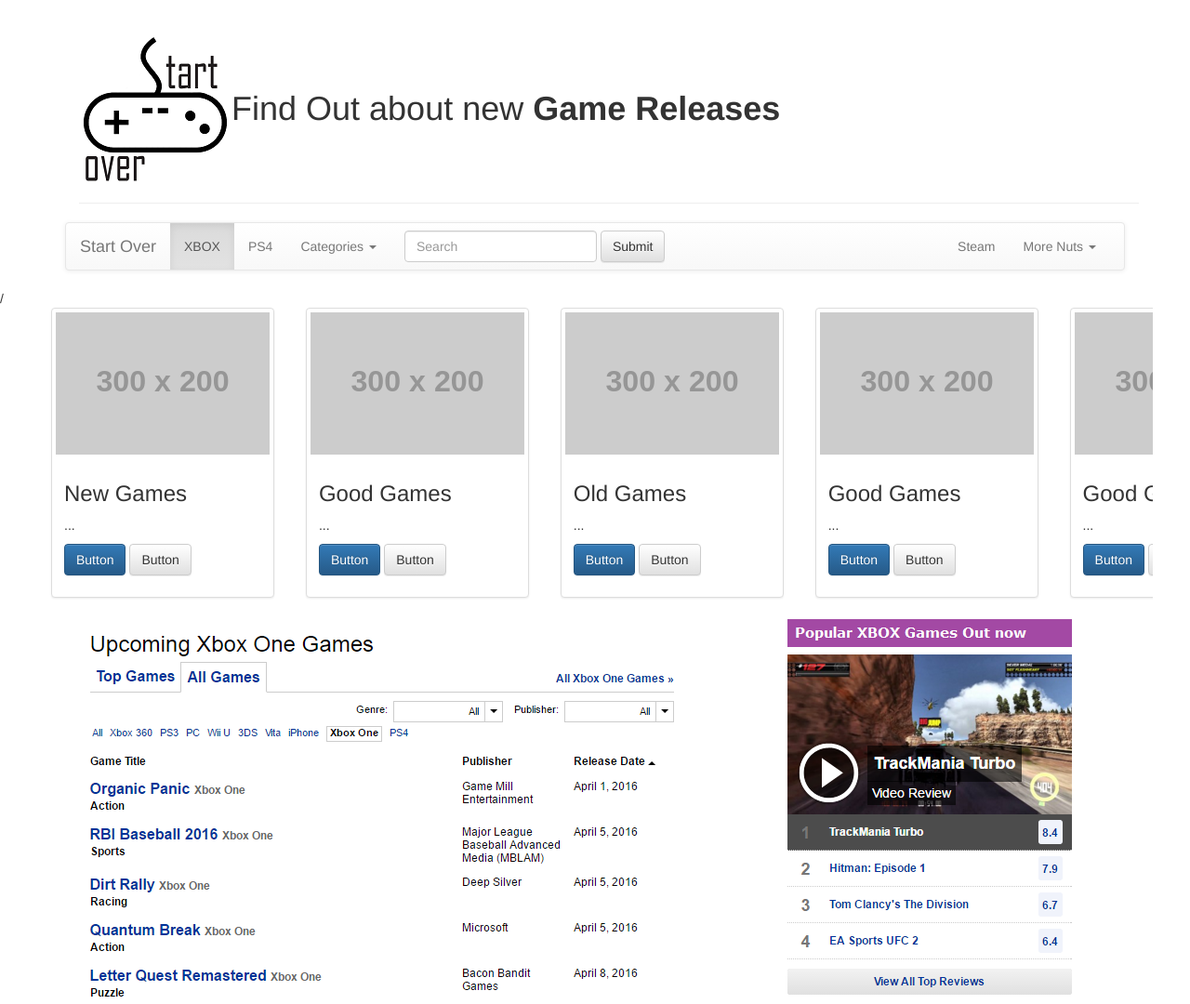
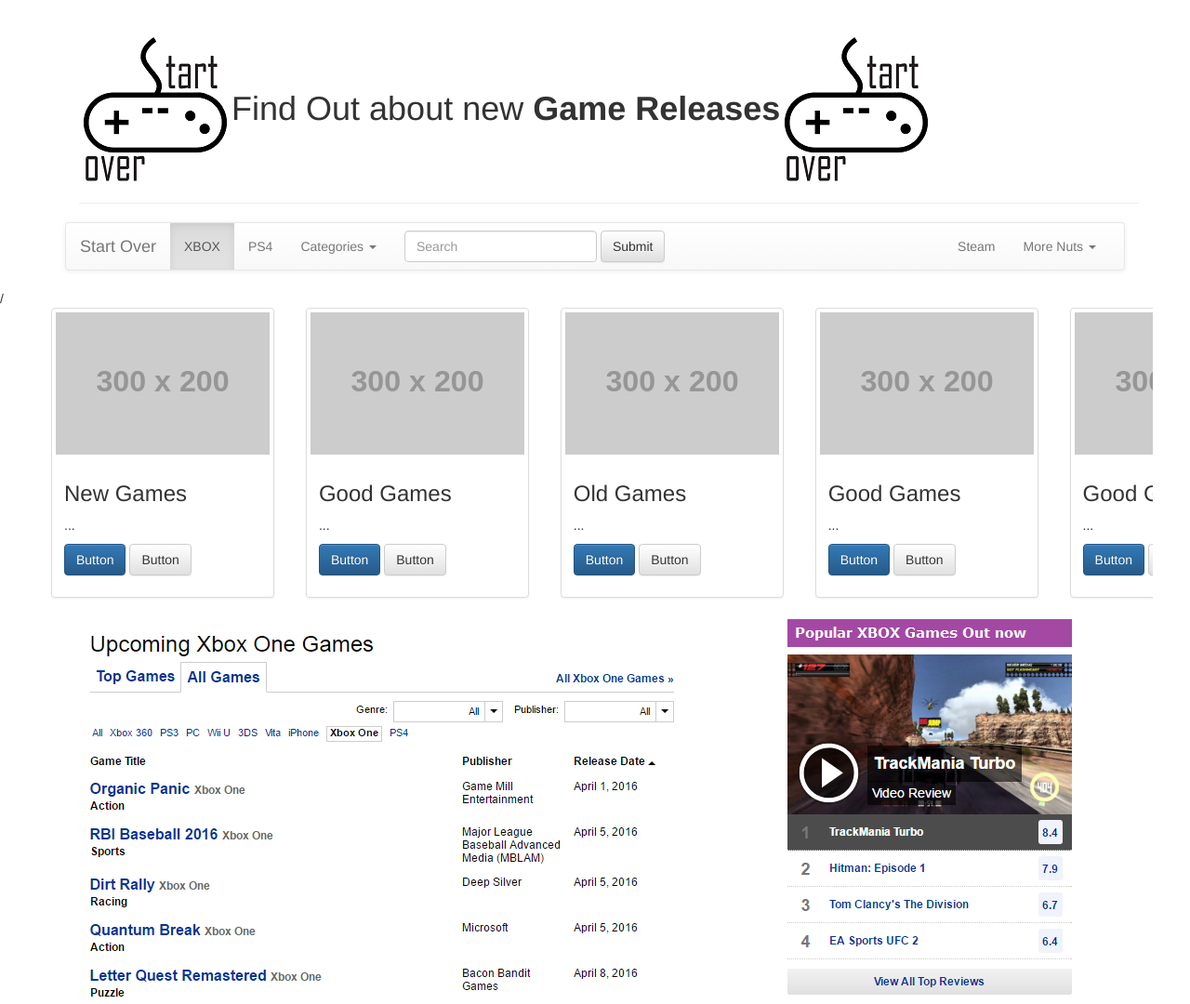
Before and after one commit to esotcm/StartOver, a plain HTML site: page index.html in a window 1280 px wide. Shown: the top 1080 px of the page at 93% size. Drawn offline with nearby package versions, Linux system fonts and the light colour scheme; placeholder pictures from the web are drawn by us.

Commit message:
Update index.html

```diff
--- a/index.html
+++ b/index.html
@@ -17,7 +17,7 @@
             <div class="container">
             <header class="page-header">
 
-                <h1> <img src="logo-(1).png">Find Out about new <b>Game Releases</b></h1>
+                <h1> <img src="logo-(1).png">Find Out about new <b>Game Releases</b><img src="logo-(1).png"></h1>
             </header>
         </div>
 <nav id="navbar-main" class="navbar navbar-default">
```
